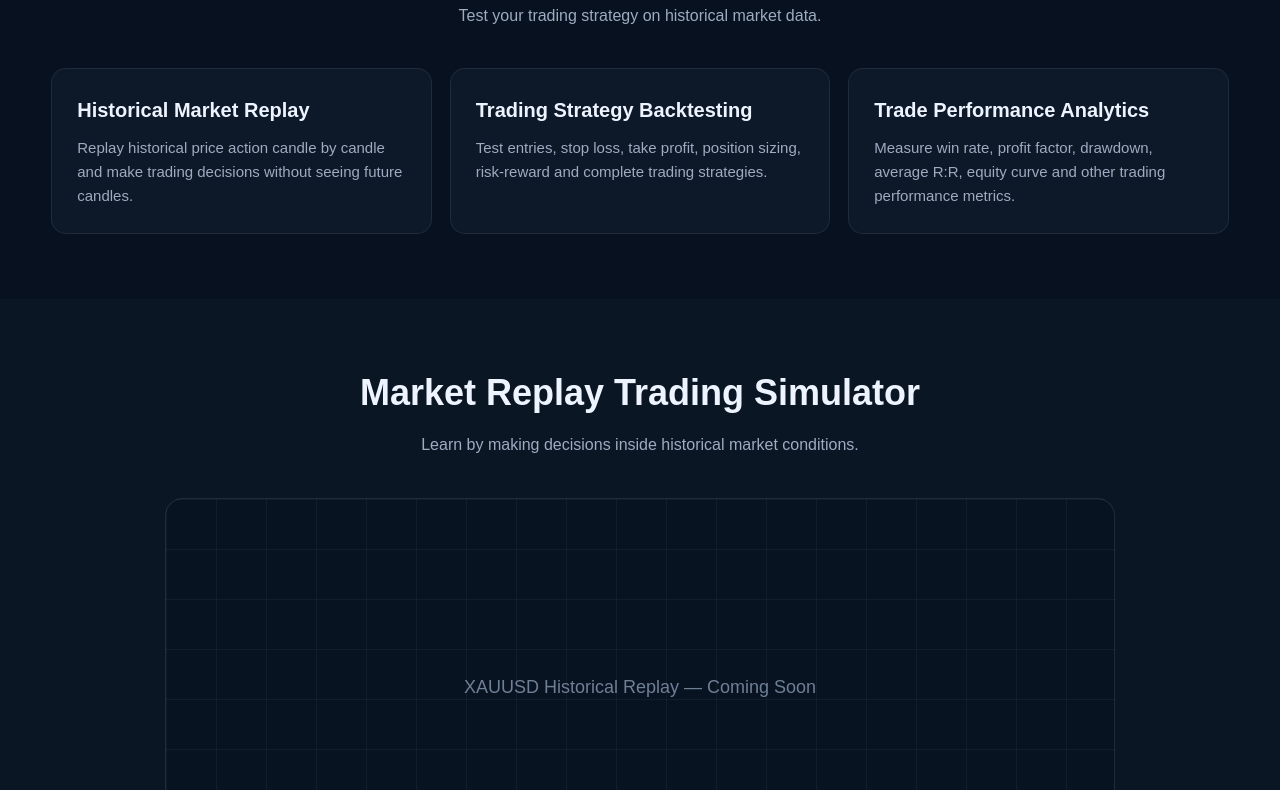
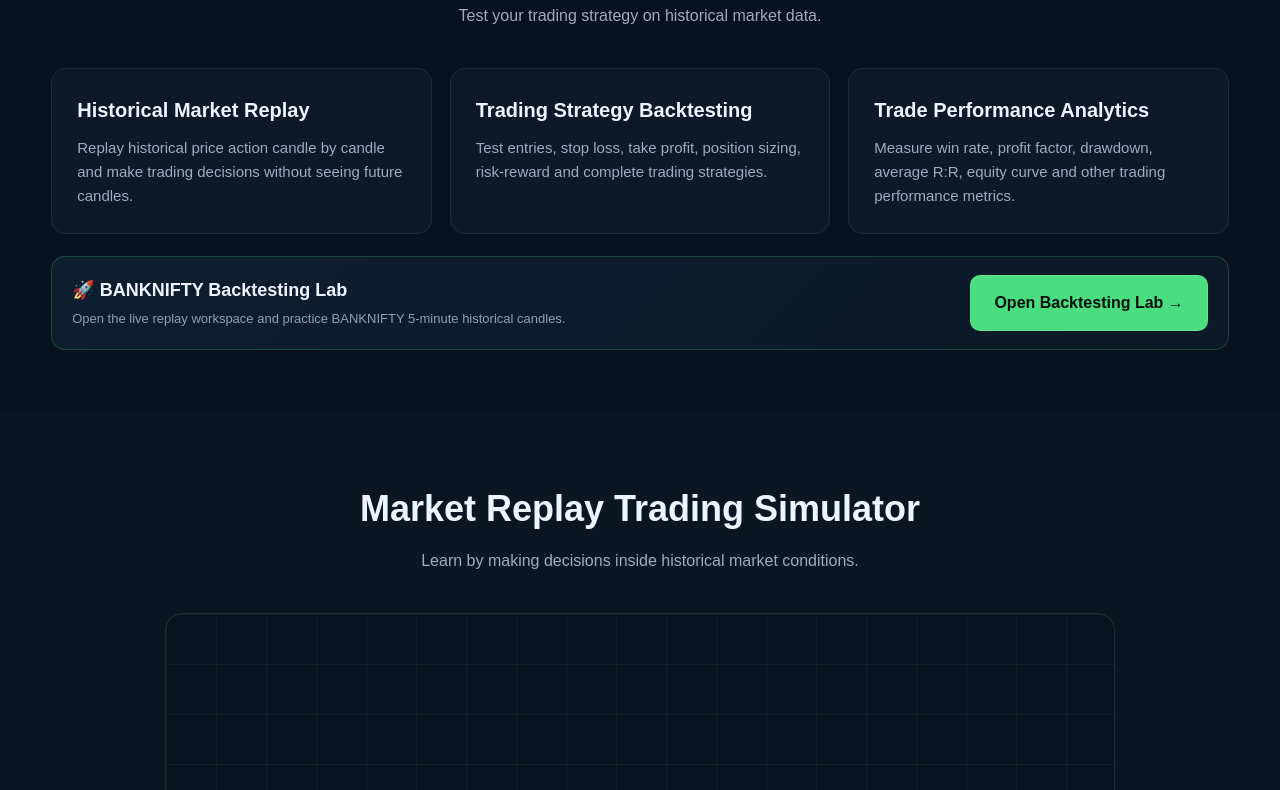
Before and after one commit to saifanwarjobs-tech/Backward-Forward-Test-Trade-Lab, a plain HTML site: page index.html in a window 1280 px wide. Shown: the part 739-1529 px from the top of the page. Drawn offline with Linux system fonts and the light colour scheme.

Commit message:
Update index.html

```diff
--- a/index.html
+++ b/index.html
@@ -312,6 +312,46 @@
       font-size: 14px;
     }
 
+
+    .lab-cta {
+      margin-top: 22px;
+      padding: 18px 20px;
+      border: 1px solid rgba(74,222,128,.22);
+      background: linear-gradient(135deg, #0d1e2f, #0b1928);
+      border-radius: 14px;
+      display: flex;
+      align-items: center;
+      justify-content: space-between;
+      gap: 18px;
+      text-align: left;
+    }
+
+    .lab-cta h3 {
+      font-size: 18px;
+      margin-bottom: 4px;
+    }
+
+    .lab-cta p {
+      color: #8fa0b7;
+      font-size: 13px;
+      margin: 0;
+    }
+
+    .lab-cta .btn {
+      white-space: nowrap;
+    }
+
+    @media (max-width: 650px) {
+      .lab-cta {
+        flex-direction: column;
+        align-items: stretch;
+      }
+
+      .lab-cta .btn {
+        text-align: center;
+      }
+    }
+
     @media (max-width: 800px) {
       .grid {
         grid-template-columns: 1fr;
@@ -372,8 +412,8 @@
       </p>
 
       <div class="buttons">
-        <a class="btn primary" href="#backtesting">
-          Start Backtesting
+        <a class="btn primary" href="backtest.html">
+          🚀 Open Backtesting Lab
         </a>
 
         <a class="btn secondary" href="#forward-testing">
@@ -424,6 +464,17 @@
         </article>
 
       </div>
+
+      <div class="lab-cta">
+        <div>
+          <h3>🚀 BANKNIFTY Backtesting Lab</h3>
+          <p>Open the live replay workspace and practice BANKNIFTY 5-minute historical candles.</p>
+        </div>
+        <a class="btn primary" href="backtest.html">
+          Open Backtesting Lab →
+        </a>
+      </div>
+
     </div>
   </section>
 
@@ -440,9 +491,9 @@
         </p>
       </div>
 
-      <div class="chart-demo">
-        XAUUSD Historical Replay — Coming Soon
-      </div>
+      <a href="backtest.html" class="chart-demo">
+        BANKNIFTY 5-Minute Historical Replay — Open Backtesting Lab →
+      </a>
 
     </div>
   </section>
@@ -575,10 +626,10 @@
         </p>
 
 
-        <h2>XAUUSD and Gold Trading Backtesting</h2>
+        <h2>BANKNIFTY and Gold Trading Backtesting</h2>
 
         <p>
-          Gold traders can use historical XAUUSD price action to study
+          Traders can use historical BANKNIFTY or XAUUSD price action to study
           setups such as breakouts, fake breakouts, support and resistance,
           retests, trend continuation and liquidity-based trading concepts.
         </p>
```
